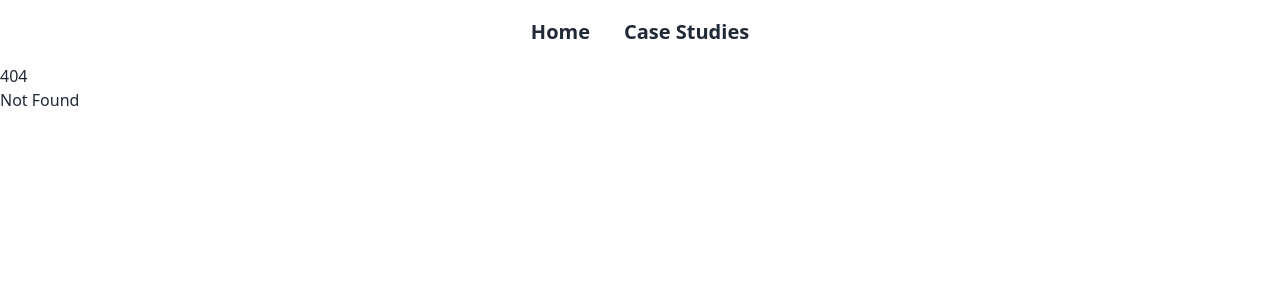
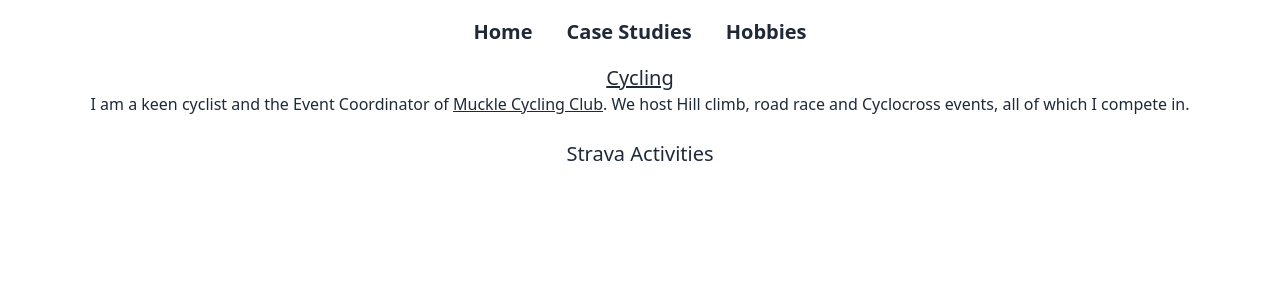
Before and after one commit to EngineeringDeveloper/hire-ryan, a SvelteKit app: page /hobbies in a window 1280 px wide. Before the commit this address had no page. Shown: the top 300 px of the page. Built offline with nearby package versions, Linux system fonts and the light colour scheme.

Commit message:
Added Hobbies Tab

```diff
--- a/src/routes/+layout.svelte
+++ b/src/routes/+layout.svelte
@@ -11,6 +11,10 @@
             class="btn btn-ghost normal-case text-xl"
             href={`${base}/case_studies`}>Case Studies</a
         >
+        <a
+            class="btn btn-ghost normal-case text-xl"
+            href={`${base}/hobbies`}>Hobbies</a
+        >
         <!-- <a class="btn btn-ghost normal-case text-xl" href={`${base}/uses`}
             >Uses</a
         > -->
--- /dev/null
+++ b/src/routes/hobbies/+page.svelte
@@ -0,0 +1,16 @@
+<script lang="ts">
+
+</script>
+
+<div class= "container w-full mx-auto items-center flex flex-col">
+    <h1 class="text-xl underline">Cycling</h1>
+    <div>I am a keen cyclist and the Event Coordinator of <a class="underlined link" href="https://www.muckle.cc/">Muckle Cycling Club</a>.
+        We host Hill climb, road race and Cyclocross events, all of which I compete in.
+    </div>
+    <br>
+    <h1 class="text-xl undeline">Strava Activities</h1>
+</div>
+
+<style>
+
+</style>
```
